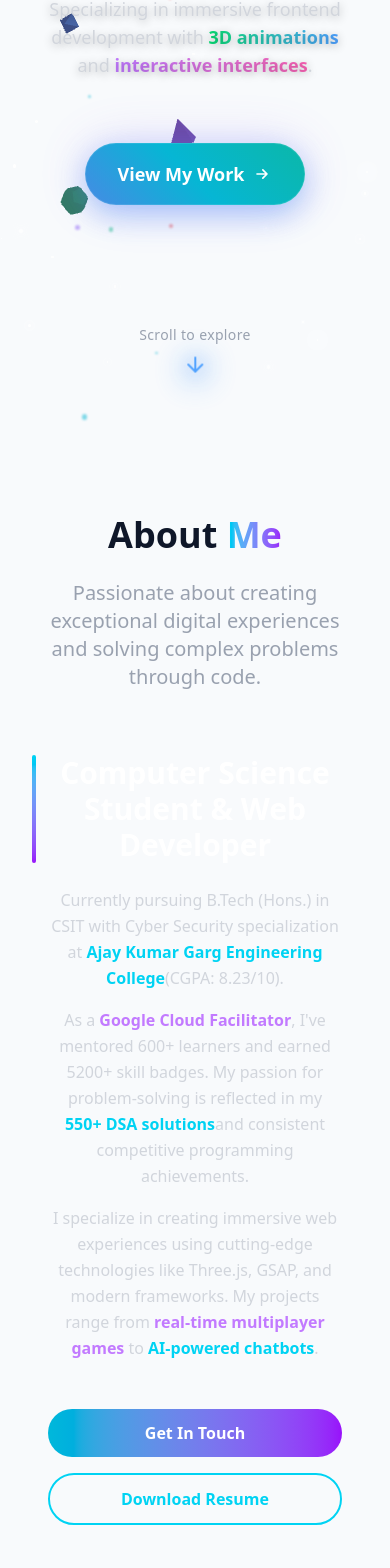
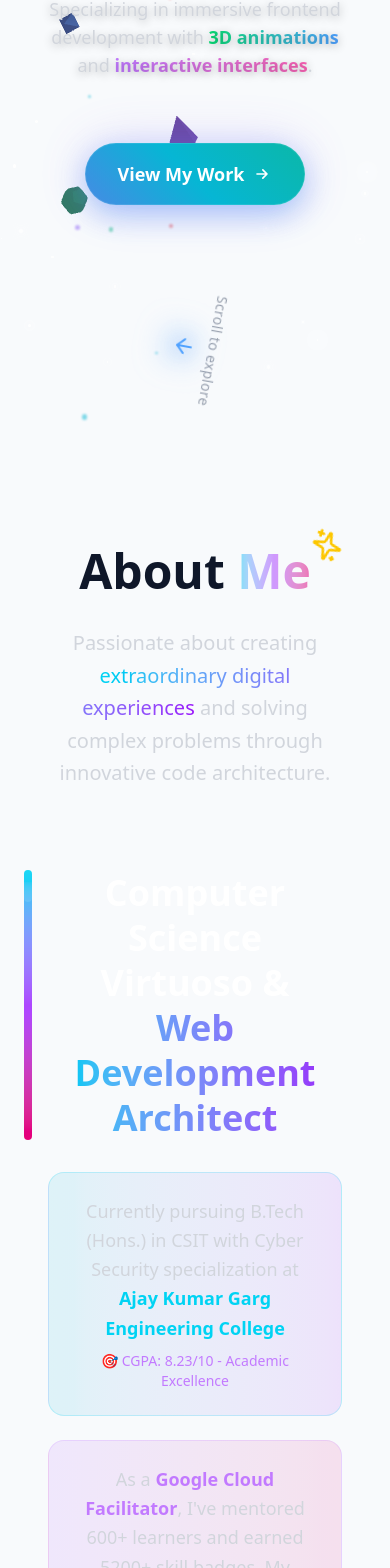
Before and after one commit to anshulkotwal/My_Portfolio, a React (Vite) app: page / in a window 390 px wide. Shown: the part 425-1993 px from the top of the page. Built offline with nearby package versions, Linux system fonts and the light colour scheme.

Commit message:
about section enhancement

```diff
--- a/src/components/AboutSection.jsx
+++ b/src/components/AboutSection.jsx
@@ -1,166 +1,309 @@
-import {  Code,  Star, Zap, Globe } from "lucide-react";
-import { useState } from 'react';
-import clsx from "clsx";
-const cn = (...args) => clsx(...args); // Optional alias if you want to keep using `cn`
+import { Code, Star, Zap, Globe, ChevronRight, Sparkles } from "lucide-react";
+import { useState, useEffect, useRef } from 'react';
+
+const cn = (...args) => args.filter(Boolean).join(' ');
 
 export const AboutSection = () => {
   const [hoveredCard, setHoveredCard] = useState(null);
+  const [mousePosition, setMousePosition] = useState({ x: 0, y: 0 });
+  const [isVisible, setIsVisible] = useState(false);
+  const [activeParticle, setActiveParticle] = useState(0);
+  const sectionRef = useRef(null);
+
+  useEffect(() => {
+    const observer = new IntersectionObserver(
+      ([entry]) => setIsVisible(entry.isIntersecting),
+      { threshold: 0.1 }
+    );
+    if (sectionRef.current) observer.observe(sectionRef.current);
+    return () => observer.disconnect();
+  }, []);
+
+  useEffect(() => {
+    const interval = setInterval(() => {
+      setActiveParticle(prev => (prev + 1) % 8);
+    }, 2000);
+    return () => clearInterval(interval);
+  }, []);
+
+  const handleMouseMove = (e) => {
+    const rect = e.currentTarget.getBoundingClientRect();
+    setMousePosition({
+      x: ((e.clientX - rect.left) / rect.width) * 100,
+      y: ((e.clientY - rect.top) / rect.height) * 100
+    });
+  };
 
   const achievements = [
     {
       icon: <Code className="h-8 w-8" />,
-      title: "Full-Stack Development",
-      description: "Expert in modern web technologies including React.js, Node.js, and MongoDB. Built scalable applications supporting 5000+ concurrent users.",
-      color: "from-cyan-500 to-blue-600",
-      stats: "25% Performance Boost"
+      title: "Full-Stack Mastery",
+      description: "Architected scalable web applications with React.js ecosystem, Node.js microservices, and MongoDB clusters. Optimized performance to handle 5000+ concurrent users.",
+      color: "from-cyan-500 via-blue-600 to-indigo-700",
+      stats: "25% Performance Boost",
+      metric: "5000+ Users",
+      gradient: "bg-gradient-to-r from-cyan-400/20 to-blue-600/20"
     },
     {
       icon: <Star className="h-8 w-8" />,
-      title: "Google Cloud Facilitator",
-      description: "Mentored 600+ learners across 2024-2025 cohorts, earned 5200+ skill badges, and received milestone certifications.",
-      color: "from-purple-500 to-pink-600",
-      stats: "600+ Mentees"
+      title: "Cloud Leadership",
+      description: "Google Cloud Facilitator mentoring 600+ developers across global cohorts. Earned 5200+ skill badges and achieved milestone certifications in cloud architecture.",
+      color: "from-purple-500 via-pink-600 to-rose-700",
+      stats: "600+ Mentees",
+      metric: "5200+ Badges",
+      gradient: "bg-gradient-to-r from-purple-400/20 to-pink-600/20"
     },
     {
       icon: <Zap className="h-8 w-8" />,
-      title: "Problem Solver",
-      description: "Solved 550+ DSA problems on LeetCode with 1700+ contest rating. 5-star SQL and 4-star Python on HackerRank.",
-      color: "from-green-500 to-teal-600",
-      stats: "550+ Problems Solved"
+      title: "Algorithm Expert",
+      description: "Conquered 550+ DSA challenges on LeetCode with 1700+ contest rating. Achieved 5-star SQL mastery and 4-star Python expertise on HackerRank.",
+      color: "from-green-500 via-teal-600 to-emerald-700",
+      stats: "550+ Problems",
+      metric: "1700+ Rating",
+      gradient: "bg-gradient-to-r from-green-400/20 to-teal-600/20"
     },
     {
       icon: <Globe className="h-8 w-8" />,
-      title: "3D Web Experiences",
-      description: "Created immersive 3D portfolios with Three.js, WebGL shaders, and GSAP animations maintaining 60fps performance.",
-      color: "from-orange-500 to-red-600",
-      stats: "60fps Performance"
+      title: "3D Innovator",
+      description: "Crafted immersive 3D web experiences using Three.js, WebGL shaders, and GSAP animations. Maintained buttery-smooth 60fps performance across devices.",
+      color: "from-orange-500 via-red-600 to-pink-700",
+      stats: "60fps Performance",
+      metric: "WebGL Expert",
+      gradient: "bg-gradient-to-r from-orange-400/20 to-red-600/20"
     }
   ];
 
   return (
-    <section id="about" className="py-24 px-4 relative">
-      <div className="container mx-auto max-w-7xl">
-        {/* Section header */}
-        <div className="text-center mb-16">
-          <h2 className="text-4xl md:text-6xl font-bold mb-6">
-            About <span className="text-transparent bg-clip-text bg-gradient-to-r from-cyan-400 to-purple-600">Me</span>
+    <section ref={sectionRef} id="about" className="py-32 px-4 relative overflow-hidden bg-transparent">
+
+      <div className="container mx-auto max-w-7xl relative z-10">
+        {/* Enhanced section header */}
+        <div className="text-center mb-20">
+          <div className="inline-block relative">
+            <h2 className={`text-5xl md:text-7xl font-black mb-8 transition-all duration-1000 ${isVisible ? 'translate-y-0 opacity-100' : 'translate-y-10 opacity-0'
+              }`}>
+              <span className="relative">
+                About{' '}
+                <span className="text-transparent bg-clip-text bg-gradient-to-r from-cyan-400 via-purple-500 to-pink-600 animate-pulse">
+                  Me
+                </span>
+                <Sparkles className="absolute -top-2 -right-8 h-8 w-8 text-yellow-400 animate-spin" />
+              </span>
             </h2>
-          <p className="text-xl text-gray-400 max-w-3xl mx-auto">
-            Passionate about creating exceptional digital experiences and solving complex problems through code.
+          </div>
+          <p className={`text-xl text-gray-300 max-w-4xl mx-auto leading-relaxed transition-all duration-1000 delay-200 ${isVisible ? 'translate-y-0 opacity-100' : 'translate-y-10 opacity-0'
+            }`}>
+            Passionate about creating <span className="text-transparent bg-clip-text bg-gradient-to-r from-cyan-400 to-purple-600">extraordinary digital experiences</span> and solving complex problems through innovative code architecture.
           </p>
         </div>
 
-        {/* Main content */}
-        <div className="grid grid-cols-1 lg:grid-cols-2 gap-16 items-center mb-20">
-          {/* Bio section */}
-          <div className="space-y-6">
+        {/* Enhanced main content */}
+        <div className="grid grid-cols-1 lg:grid-cols-2 gap-20 items-center mb-24">
+          {/* Enhanced bio section */}
+          <div className={`space-y-8 transition-all duration-1000 delay-300 ${isVisible ? 'translate-x-0 opacity-100' : '-translate-x-10 opacity-0'
+            }`}>
             <div className="relative">
-              <h3 className="text-3xl font-bold text-white mb-6">
-                Computer Science Student & Web Developer
+              <h3 className="text-4xl font-bold text-white mb-8 leading-tight">
+                Computer Science Virtuoso &
+                <span className="block text-transparent bg-clip-text bg-gradient-to-r from-cyan-400 to-purple-600">
+                  Web Development Architect
+                </span>
               </h3>
-              <div className="absolute -left-4 top-0 w-1 h-full bg-gradient-to-b from-cyan-400 to-purple-600 rounded-full"></div>
+              <div className="absolute -left-6 top-0 w-2 h-full bg-gradient-to-b from-cyan-400 via-purple-500 to-pink-600 rounded-full">
+                <div className="absolute top-0 left-0 w-full h-8 bg-white/20 rounded-full animate-pulse"></div>
+              </div>
             </div>
 
-            <div className="space-y-4 text-gray-300 leading-relaxed">
+            <div className="space-y-6 text-gray-300 leading-relaxed text-lg">
+              <div className="relative p-6 rounded-2xl bg-gradient-to-r from-cyan-500/10 to-purple-600/10 border border-cyan-400/20">
                 <p>
                   Currently pursuing B.Tech (Hons.) in CSIT with Cyber Security specialization at
-                <span className="text-cyan-400 font-semibold"> Ajay Kumar Garg Engineering College</span>
-                (CGPA: 8.23/10).
-              </p>
-
-              <p>
-                As a <span className="text-purple-400 font-semibold">Google Cloud Facilitator</span>,
-                I've mentored 600+ learners and earned 5200+ skill badges. My passion for
-                problem-solving is reflected in my <span className="text-cyan-400 font-semibold">550+ DSA solutions</span>
-                and consistent competitive programming achievements.
-              </p>
-
-              <p>
-                I specialize in creating immersive web experiences using cutting-edge technologies
-                like Three.js, GSAP, and modern frameworks. My projects range from
-                <span className="text-purple-400 font-semibold"> real-time multiplayer games</span> to
-                <span className="text-cyan-400 font-semibold"> AI-powered chatbots</span>.
+                  <span className="text-cyan-400 font-bold"> Ajay Kumar Garg Engineering College</span>
+                  <span className="block mt-2 text-sm text-purple-400">🎯 CGPA: 8.23/10 - Academic Excellence</span>
                 </p>
               </div>
 
-            {/* Action buttons */}
-            <div className="flex flex-col sm:flex-row gap-4 pt-6">
+              <div className="relative p-6 rounded-2xl bg-gradient-to-r from-purple-500/10 to-pink-600/10 border border-purple-400/20">
+                <p>
+                  As a <span className="text-purple-400 font-bold">Google Cloud Facilitator</span>,
+                  I've mentored 600+ learners and earned 5200+ skill badges. My passion for
+                  problem-solving shines through <span className="text-cyan-400 font-bold">550+ DSA solutions</span>
+                  and consistent competitive programming achievements.
+                </p>
+              </div>
+
+              <div className="relative p-6 rounded-2xl bg-gradient-to-r from-green-500/10 to-teal-600/10 border border-green-400/20">
+                <p>
+                  I specialize in creating immersive web experiences using cutting-edge technologies
+                  like Three.js, GSAP, and modern frameworks. My projects span from
+                  <span className="text-purple-400 font-bold"> real-time multiplayer games</span> to
+                  <span className="text-cyan-400 font-bold"> AI-powered chatbots</span>.
+                </p>
+              </div>
+            </div>
+
+            {/* Enhanced action buttons */}
+            <div className="flex flex-col sm:flex-row gap-6 pt-8">
               <a
                 href="#contact"
-                className="group relative px-6 py-3 bg-gradient-to-r from-cyan-500 to-purple-600 rounded-full text-white font-semibold hover:from-cyan-400 hover:to-purple-500 transition-all duration-300 transform hover:scale-105"
+                className="group relative px-8 py-4 bg-gradient-to-r from-cyan-500 to-purple-600 rounded-2xl text-white font-bold hover:from-cyan-400 hover:to-purple-500 transition-all duration-300 transform hover:scale-105 overflow-hidden"
               >
-                <span className="relative z-10">Get In Touch</span>
-                <div className="absolute inset-0 bg-gradient-to-r from-cyan-400 to-purple-500 rounded-full opacity-0 group-hover:opacity-100 transition-opacity duration-300 blur"></div>
+                <span className="relative z-10 flex items-center gap-2">
+                  Get In Touch
+                  <ChevronRight className="h-5 w-5 group-hover:translate-x-1 transition-transform" />
+                </span>
+                <div className="absolute inset-0 bg-gradient-to-r from-cyan-400 to-purple-500 rounded-2xl opacity-0 group-hover:opacity-100 transition-opacity duration-300 blur-sm"></div>
+                <div className="absolute inset-0 bg-white/20 rounded-2xl opacity-0 group-hover:opacity-100 transition-opacity duration-300"></div>
               </a>
               <a
                 href="/projects/Anshul_Kotwal_Resume.pdf"
                 target="_blank"
                 rel="noopener noreferrer"
-                className="px-6 py-3 border-2 border-cyan-400 rounded-full text-cyan-400 font-semibold hover:bg-cyan-400 hover:text-gray-900 transition-all duration-300 transform hover:scale-105"
+                className="group px-8 py-4 border-2 border-cyan-400 rounded-2xl text-cyan-400 font-bold hover:bg-cyan-400 hover:text-gray-900 transition-all duration-300 transform hover:scale-105 relative overflow-hidden"
               >
+                <span className="relative z-10 flex items-center gap-2">
                   Download Resume
+                  <div className="w-2 h-2 bg-green-400 rounded-full animate-pulse"></div>
+                </span>
+                <div className="absolute inset-0 bg-cyan-400/10 rounded-2xl opacity-0 group-hover:opacity-100 transition-opacity duration-300"></div>
               </a>
             </div>
           </div>
 
-          {/* Profile image placeholder with 3D effect */}
-          <div className="relative">
-            <div className="relative w-80 h-80 mx-auto">
-              <div className="absolute inset-0 bg-gradient-to-r from-cyan-400 to-purple-600 rounded-full animate-pulse-slow"></div>
-              <div className="absolute inset-2 bg-gray-900 rounded-full flex items-center justify-center">
-                <div className="text-6xl font-bold text-transparent bg-clip-text bg-gradient-to-r from-cyan-400 to-purple-600">
-                  AK
+          {/* Enhanced profile image with 3D effects */}
+          <div className={`relative transition-all duration-1000 delay-500 ${isVisible ? 'translate-x-0 opacity-100' : 'translate-x-10 opacity-0'
+            }`}>
+            <div className="relative w-96 h-96 mx-auto" onMouseMove={handleMouseMove}>
+              {/* Animated rings */}
+              <div className="absolute inset-0 rounded-full border-2 border-cyan-400/30 animate-spin-slow"></div>
+              <div className="absolute inset-4 rounded-full border-2 border-purple-400/30 animate-spin-reverse"></div>
+              <div className="absolute inset-8 rounded-full border-2 border-pink-400/30 animate-spin-slow"></div>
+
+              {/* Main image container */}
+              <div className="absolute inset-12 bg-gradient-to-r from-cyan-400 to-purple-600 rounded-full p-1">
+                <div className="w-full h-full bg-gray-900 rounded-full flex items-center justify-center overflow-hidden">
+                  <img
+                    src="/projects/photo.jpg"
+                    alt="Anshul Kotwal"
+                    className="w-full h-full object-cover rounded-full transform hover:scale-110 transition-transform duration-500"
+                  />
                 </div>
               </div>
-              {/* Floating elements */}
-              <div className="absolute -top-4 -right-4 w-8 h-8 bg-cyan-400 rounded-full animate-float"></div>
-              <div className="absolute -bottom-4 -left-4 w-6 h-6 bg-purple-600 rounded-full animate-float-delayed"></div>
-              <div className="absolute top-1/2 -left-8 w-4 h-4 bg-pink-500 rounded-full animate-float"></div>
+
+              {/* Interactive floating elements */}
+              <div className="absolute -top-6 -right-6 w-12 h-12 bg-gradient-to-r from-cyan-400 to-blue-500 rounded-full flex items-center justify-center animate-float shadow-xl">
+                <Code className="h-6 w-6 text-white" />
+              </div>
+              <div className="absolute -bottom-6 -left-6 w-10 h-10 bg-gradient-to-r from-purple-600 to-pink-600 rounded-full flex items-center justify-center animate-float-delayed shadow-xl">
+                <Star className="h-5 w-5 text-white" />
+              </div>
+              <div className="absolute top-1/2 -left-12 w-8 h-8 bg-gradient-to-r from-pink-500 to-rose-500 rounded-full flex items-center justify-center animate-float shadow-xl">
+                <Zap className="h-4 w-4 text-white" />
+              </div>
+              <div className="absolute top-1/4 -right-10 w-6 h-6 bg-gradient-to-r from-green-400 to-teal-500 rounded-full animate-float-delayed shadow-xl"></div>
+
+              {/* Mouse follow effect */}
+              <div
+                className="absolute w-4 h-4 bg-white/50 rounded-full pointer-events-none transition-all duration-300 ease-out"
+                style={{
+                  left: `${mousePosition.x}%`,
+                  top: `${mousePosition.y}%`,
+                  transform: 'translate(-50%, -50%)'
+                }}
+              />
             </div>
           </div>
         </div>
 
-        {/* Achievement cards */}
-        <div className="grid grid-cols-1 md:grid-cols-2 lg:grid-cols-4 gap-6">
+        {/* Enhanced achievement cards */}
+        <div className="grid grid-cols-1 md:grid-cols-2 lg:grid-cols-4 gap-8">
           {achievements.map((item, index) => (
             <div
               key={index}
-              className="group relative p-6 rounded-2xl bg-white/5 backdrop-blur-sm border border-white/10 hover:border-cyan-400/50 transition-all duration-500 transform hover:scale-105 hover:-translate-y-2"
+              className={`group relative p-8 rounded-3xl bg-white/5 backdrop-blur-lg border border-white/10 hover:border-cyan-400/50 transition-all duration-700 transform hover:scale-105 hover:-translate-y-4 cursor-pointer ${isVisible ? 'translate-y-0 opacity-100' : 'translate-y-10 opacity-0'
+                }`}
+              style={{ transitionDelay: `${600 + index * 100}ms` }}
               onMouseEnter={() => setHoveredCard(index)}
               onMouseLeave={() => setHoveredCard(null)}
             >
-              {/* Gradient background */}
+              {/* Dynamic gradient background */}
               <div className={cn(
-                "absolute inset-0 bg-gradient-to-br opacity-0 group-hover:opacity-10 transition-opacity duration-500 rounded-2xl",
+                "absolute inset-0 bg-gradient-to-br opacity-0 group-hover:opacity-20 transition-all duration-700 rounded-3xl",
                 item.color
               )}></div>
 
-              {/* Icon */}
+              {/* Enhanced icon */}
               <div className={cn(
-                "relative mb-4 p-3 rounded-xl bg-gradient-to-r text-white w-fit",
+                "relative mb-6 p-4 rounded-2xl bg-gradient-to-r text-white w-fit transform group-hover:scale-110 transition-transform duration-500",
                 item.color
               )}>
                 {item.icon}
+                <div className="absolute inset-0 bg-white/20 rounded-2xl opacity-0 group-hover:opacity-100 transition-opacity duration-300"></div>
               </div>
 
-              {/* Content */}
-              <div className="relative z-10">
-                <h4 className="text-xl font-bold text-white mb-2">{item.title}</h4>
-                <p className="text-gray-400 text-sm mb-3">{item.description}</p>
+              {/* Enhanced content */}
+              <div className="relative z-10 space-y-4">
+                <h4 className="text-2xl font-bold text-white mb-3 group-hover:text-cyan-400 transition-colors">
+                  {item.title}
+                </h4>
+                <p className="text-gray-400 text-sm leading-relaxed mb-4 group-hover:text-gray-300 transition-colors">
+                  {item.description}
+                </p>
+
+                <div className="flex flex-col gap-2">
                   <div className={cn(
-                  "inline-block px-3 py-1 rounded-full text-xs font-semibold bg-gradient-to-r text-white",
+                    "inline-block px-4 py-2 rounded-full text-sm font-bold bg-gradient-to-r text-white transform group-hover:scale-105 transition-transform",
                     item.color
                   )}>
                     {item.stats}
                   </div>
+                  <div className="text-xs text-gray-500 font-medium">
+                    {item.metric}
+                  </div>
+                </div>
               </div>
 
-              {/* Hover effects */}
-              <div className="absolute inset-0 rounded-2xl bg-gradient-to-r opacity-0 group-hover:opacity-5 transition-opacity duration-500 from-cyan-400 to-purple-600"></div>
+              {/* Hover glow effect */}
+              <div className="absolute inset-0 rounded-3xl bg-gradient-to-r opacity-0 group-hover:opacity-10 transition-all duration-700 from-cyan-400 via-purple-500 to-pink-600"></div>
+
+              {/* Corner accents */}
+              <div className="absolute top-4 right-4 w-2 h-2 bg-cyan-400 rounded-full opacity-0 group-hover:opacity-100 transition-opacity duration-500"></div>
+              <div className="absolute bottom-4 left-4 w-2 h-2 bg-purple-600 rounded-full opacity-0 group-hover:opacity-100 transition-opacity duration-500 delay-100"></div>
             </div>
           ))}
         </div>
       </div>
+
+      <style jsx>{`
+        @keyframes float {
+          0%, 100% { transform: translateY(0px) rotate(0deg); }
+          50% { transform: translateY(-20px) rotate(180deg); }
+        }
+        @keyframes float-delayed {
+          0%, 100% { transform: translateY(0px) rotate(0deg); }
+          50% { transform: translateY(-15px) rotate(-180deg); }
+        }
+        @keyframes spin-slow {
+          from { transform: rotate(0deg); }
+          to { transform: rotate(360deg); }
+        }
+        @keyframes spin-reverse {
+          from { transform: rotate(360deg); }
+          to { transform: rotate(0deg); }
+        }
+        .animate-float {
+          animation: float 6s ease-in-out infinite;
+        }
+        .animate-float-delayed {
+          animation: float-delayed 8s ease-in-out infinite;
+        }
+        .animate-spin-slow {
+          animation: spin-slow 20s linear infinite;
+        }
+        .animate-spin-reverse {
+          animation: spin-reverse 15s linear infinite;
+        }
+      `}</style>
     </section>
   );
 };
```
Also changed, not shown: src/components/ProjectsSection.jsx (+62 -10 lines), public/projects/photo.jpg (added). Lines whose indentation alone changed are shown as unchanged.
